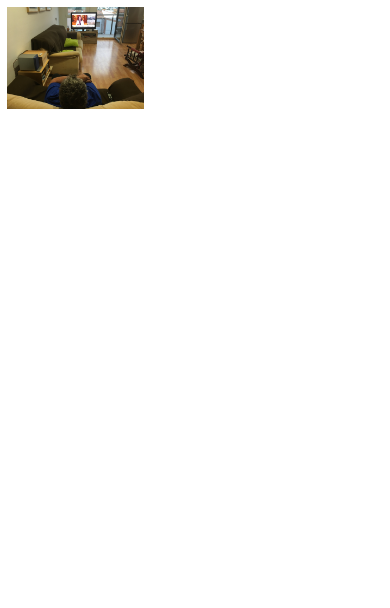
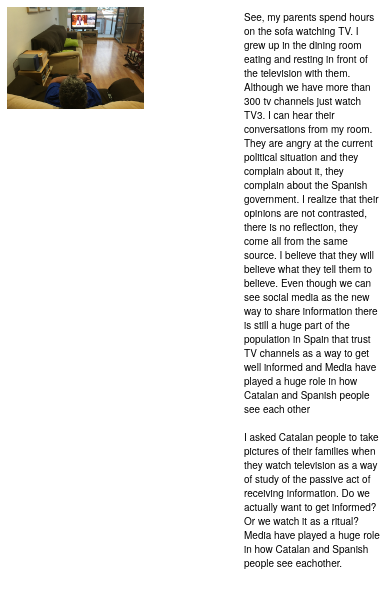
Before and after one commit to zxhxri/Helena_website.github.io, a plain HTML site: page index.html in a window 390 px wide. Drawn offline with nearby package versions, Linux system fonts and the light colour scheme.

Commit message:
Text added

```diff
--- a/index.html
+++ b/index.html
@@ -18,6 +18,10 @@
 <body>
 
 <main>
+
+    <div class="description"><p>See, my parents spend hours on the sofa watching TV. I grew up in the dining room eating and resting in front of the television with them. Although we have more than 300 tv channels just watch TV3. I can hear their conversations from my room. They are angry at the current political situation and they complain about it, they complain about the Spanish government. I realize that their opinions are not contrasted, there is no reflection, they come all from the same source. I believe that they will believe what they tell them to believe. Even though we can see social media as the new way to share information there is still a huge part of the population in Spain that trust TV channels as a way to get well informed and Media have played a huge role in how Catalan and Spanish people see each other
+<br><br>
+I asked Catalan people to take pictures of their families when they watch television as a way of study of the passive act of receiving information. Do we actually want to get informed? Or we watch it as a ritual? Media have played a huge role in how Catalan and Spanish people see eachother.</p></div>
 
 <script>
 $(function(){
--- a/stylesheet.css
+++ b/stylesheet.css
@@ -24,6 +24,20 @@
     margin:7px 0px 0px 7px;
   }
 
+.description{
+    position: fixed;
+    right:0;
+    width: 17%;
+    background-color: white;
+    overflow: scroll;
+}
+
+.description p{
+    font-family: HelveticaNeue;
+    padding: 10px;
+    font-size: 14px;
+}
+
 
   img{
     position: relative;
@@ -33,8 +47,12 @@
     margin-bottom:1px;
   }
 
-  @media screen and (max-width:700px){
-	  html,body{
-		  font:12px arial;
+  @media screen and (max-width:800px){
+
+      .description{
+          width: 40%;
+      }
+      .description p{
+		  font-size:10px;
 	  }
   }
```
